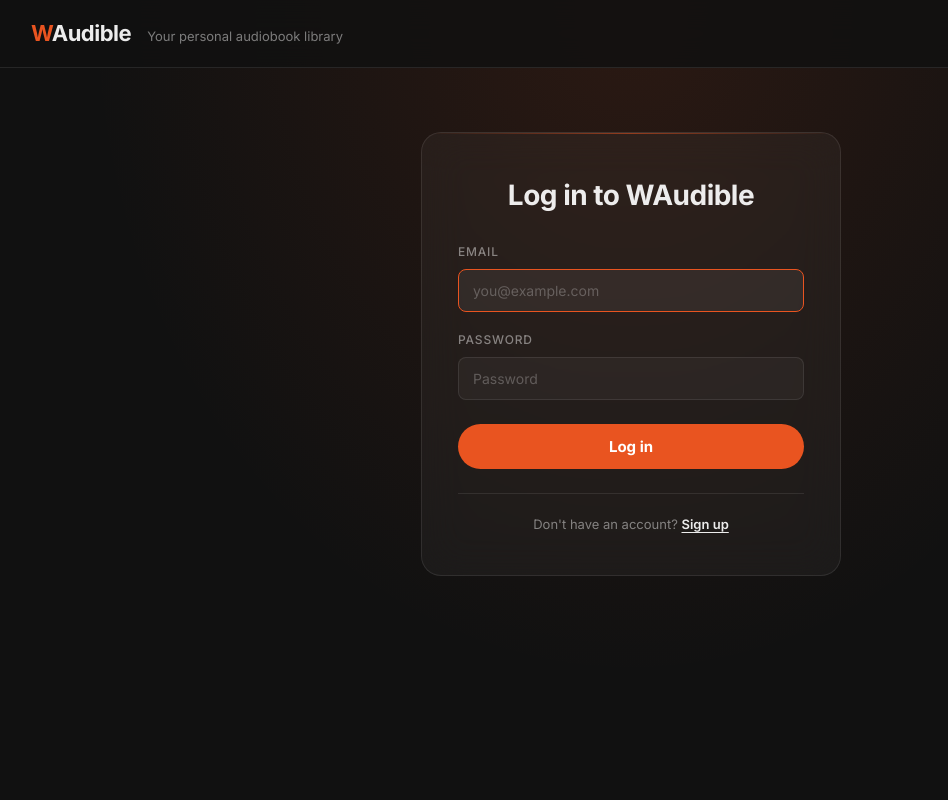
After one commit to wheezy20/waudible, a Flask app: page /login in a window 1280 px wide. The commit adds this page. Shown: the whole page, without its empty margins (9-957 px from the left). Run offline with Flask 3, Linux system fonts and the light colour scheme; some libraries are stand-ins or nearby versions.

Commit message:
Add sign-up, login and logout with CSRF protection

```diff
--- a/app/main.py
+++ b/app/main.py
@@ -8,8 +8,33 @@ from app.tts_engine import (text_to_audio, list_voices,
                              get_audio_path, delete_book_audio)
 from app.session_manager import (save_progress, load_progress,
                                   save_metadata, delete_session)
+from flask_wtf.csrf import CSRFProtect
+from app.config import database_url
+from app.models import db
+from app.auth import auth, login_manager
 
 app = Flask(__name__)
+
+# ─────────────────────────────────────────
+# CONFIG (secrets come from .env)
+# ─────────────────────────────────────────
+SECRET_KEY = os.environ.get("SECRET_KEY")
+if not SECRET_KEY:
+    raise RuntimeError("SECRET_KEY is not set in .env (see .env.example)")
+app.config["SECRET_KEY"] = SECRET_KEY
+
+# Pooled Neon URL for the running app. PgBouncer runs in transaction
+# mode, so server-side prepared statements stay off.
+app.config["SQLALCHEMY_DATABASE_URI"]   = database_url()
+app.config["SQLALCHEMY_ENGINE_OPTIONS"] = {
+    "pool_pre_ping": True,
+    "connect_args" : {"prepare_threshold": None},
+}
+
+db.init_app(app)
+login_manager.init_app(app)
+CSRFProtect(app)
+app.register_blueprint(auth)
 
 BOOKS_DIR  = os.path.join(os.path.dirname(__file__), '..', 'data', 'books')
 COVERS_DIR = os.path.join(os.path.dirname(__file__), '..', 'data', 'covers')
--- a/app/static/css/style.css
+++ b/app/static/css/style.css
@@ -779,3 +779,136 @@ audio#audio-player {
     .cover-wrap { width: 140px; height: 184px; }
     .player-controls { flex-wrap: wrap; justify-content: center; }
 }
+/* ── USER NAV (header) ── */
+.user-nav {
+    margin-left: auto;
+    display: flex;
+    align-items: center;
+    gap: 12px;
+    align-self: center;
+}
+
+.user-name {
+    font-size: 13px;
+    font-weight: 500;
+    color: var(--text-secondary);
+}
+
+/* ── AUTH PAGES ── */
+.auth-body {
+    background:
+        radial-gradient(ellipse at top, rgba(233, 84, 32, 0.12), transparent 60%),
+        var(--bg-base);
+}
+
+.auth-main {
+    display: flex;
+    justify-content: center;
+    padding-top: 64px;
+}
+
+.auth-card {
+    width: 100%;
+    max-width: 420px;
+    background: var(--bg-card);
+    backdrop-filter: blur(20px);
+    -webkit-backdrop-filter: blur(20px);
+    border: 1px solid var(--glass-border);
+    border-radius: var(--radius-xl);
+    padding: 40px 36px;
+    position: relative;
+    overflow: hidden;
+}
+
+.auth-card::before {
+    content: '';
+    position: absolute;
+    top: 0; left: 0; right: 0;
+    height: 1px;
+    background: linear-gradient(90deg, transparent, var(--glass-shine), transparent);
+}
+
+.auth-title {
+    font-size: 28px;
+    font-weight: 700;
+    letter-spacing: -0.5px;
+    text-align: center;
+    margin-bottom: 8px;
+}
+
+.auth-subtitle {
+    font-size: 13px;
+    color: var(--text-secondary);
+    text-align: center;
+    margin-bottom: 8px;
+}
+
+.auth-form {
+    display: flex;
+    flex-direction: column;
+    gap: 18px;
+    margin-top: 24px;
+}
+
+.auth-input {
+    background: rgba(255,255,255,0.04);
+    border: 1px solid var(--glass-border);
+    border-radius: var(--radius-sm);
+    color: var(--text-primary);
+    font-family: inherit;
+    font-size: 14px;
+    padding: 12px 14px;
+    outline: none;
+    transition: border-color 0.2s, background 0.2s;
+}
+
+.auth-input:focus {
+    border-color: var(--orange);
+    background: rgba(255,255,255,0.06);
+}
+
+.auth-input::placeholder { color: var(--text-muted); }
+
+.btn-pill {
+    border-radius: 999px;
+    padding: 13px 22px;
+    font-size: 15px;
+    font-weight: 700;
+    margin-top: 6px;
+}
+
+.btn-pill:hover { opacity: 1; transform: scale(1.02); }
+
+.field-error {
+    font-size: 12px;
+    color: #ff6b6b;
+}
+
+.auth-alert {
+    margin-top: 16px;
+    background: rgba(220, 50, 50, 0.12);
+    border: 1px solid rgba(220, 50, 50, 0.3);
+    border-radius: var(--radius-sm);
+    color: #ff8a8a;
+    font-size: 13px;
+    padding: 10px 14px;
+    text-align: center;
+}
+
+.auth-switch {
+    margin-top: 24px;
+    padding-top: 20px;
+    border-top: 1px solid var(--glass-border);
+    font-size: 13px;
+    color: var(--text-secondary);
+    text-align: center;
+}
+
+.auth-switch a {
+    color: var(--text-primary);
+    font-weight: 600;
+    text-decoration: underline;
+    text-underline-offset: 3px;
+}
+
+.auth-switch a:hover { color: var(--orange); }
--- a/app/templates/index.html
+++ b/app/templates/index.html
@@ -14,6 +14,7 @@
             <span class="logo-w">W</span>Audible
         </div>
         <p class="tagline">Your personal audiobook library</p>
+        {% include "_user_nav.html" %}
     </div>
 </header>
 
@@ -23,6 +24,7 @@
     <section class="upload-section">
         <h2 class="section-title">Add a Book</h2>
         <form action="/upload" method="POST" enctype="multipart/form-data" class="upload-form">
+            <input type="hidden" name="csrf_token" value="{{ csrf_token() }}">
 
             <!-- PDF upload -->
             <div class="form-group">
@@ -129,6 +131,7 @@
                             </a>
                             <form action="/delete/{{ book.filename }}" method="POST"
                                   onsubmit="return confirm('Delete this book and all its audio?')">
+                                <input type="hidden" name="csrf_token" value="{{ csrf_token() }}">
                                 <button type="submit" class="btn btn-danger btn-sm">🗑</button>
                             </form>
                         </div>
--- /dev/null
+++ b/app/templates/login.html
@@ -0,0 +1,59 @@
+<!DOCTYPE html>
+<html lang="en">
+<head>
+    <meta charset="UTF-8">
+    <meta name="viewport" content="width=device-width, initial-scale=1.0">
+    <title>Log in | WAudible</title>
+    <link rel="stylesheet" href="{{ url_for('static', filename='css/style.css') }}">
+</head>
+<body class="auth-body">
+
+<header>
+    <div class="header-inner">
+        <div class="logo">
+            <span class="logo-w">W</span>Audible
+        </div>
+        <p class="tagline">Your personal audiobook library</p>
+    </div>
+</header>
+
+<main class="auth-main">
+    <section class="auth-card">
+        <h1 class="auth-title">Log in to WAudible</h1>
+
+        <!-- Flash messages (generic login error) -->
+        {% with messages = get_flashed_messages(with_categories=true) %}
+            {% for category, message in messages %}
+            <p class="auth-alert">{{ message }}</p>
+            {% endfor %}
+        {% endwith %}
+
+        <form method="POST" action="{{ url_for('auth.login') }}" class="auth-form" novalidate>
+            {{ form.hidden_tag() }}
+
+            <div class="form-group">
+                <label class="form-label" for="email">Email</label>
+                {{ form.email(class_="auth-input", id="email", autocomplete="email",
+                              autofocus=true, placeholder="you@example.com") }}
+                {% for error in form.email.errors %}<p class="field-error">{{ error }}</p>{% endfor %}
+            </div>
+
+            <div class="form-group">
+                <label class="form-label" for="password">Password</label>
+                {{ form.password(class_="auth-input", id="password",
+                                 autocomplete="current-password", placeholder="Password") }}
+                {% for error in form.password.errors %}<p class="field-error">{{ error }}</p>{% endfor %}
+            </div>
+
+            <button type="submit" class="btn btn-primary btn-pill">Log in</button>
+        </form>
+
+        <p class="auth-switch">
+            Don't have an account?
+            <a href="{{ url_for('auth.register', next=form.next.data or none) }}">Sign up</a>
+        </p>
+    </section>
+</main>
+
+</body>
+</html>
--- a/requirements.txt
+++ b/requirements.txt
@@ -11,6 +11,7 @@ espeakng-loader==0.2.4
 Flask==3.1.3
 Flask-Login==0.6.3
 Flask-SQLAlchemy==3.1.1
+Flask-WTF==1.3.0
 flatbuffers==25.12.19
 idna==3.11
 isodate==0.7.2
@@ -48,6 +49,7 @@ typing_extensions==4.15.0
 uritemplate==4.2.0
 urllib3==2.6.3
 Werkzeug==3.1.8
+WTForms==3.3.2
 psycopg==3.3.7
 psycopg-binary==3.3.7
 psycopg-pool==3.3.3
```
Also changed, not shown: CLAUDE.md (+2 -0 lines), JOURNAL.md (+1 -0 lines), PLAN.md (+6 -4 lines), app/auth.py (added, +166 -0 lines), app/templates/_user_nav.html (added, +12 -0 lines), app/templates/reader.html (+6 -1 lines), app/templates/register.html (added, +74 -0 lines), 1 other file.
